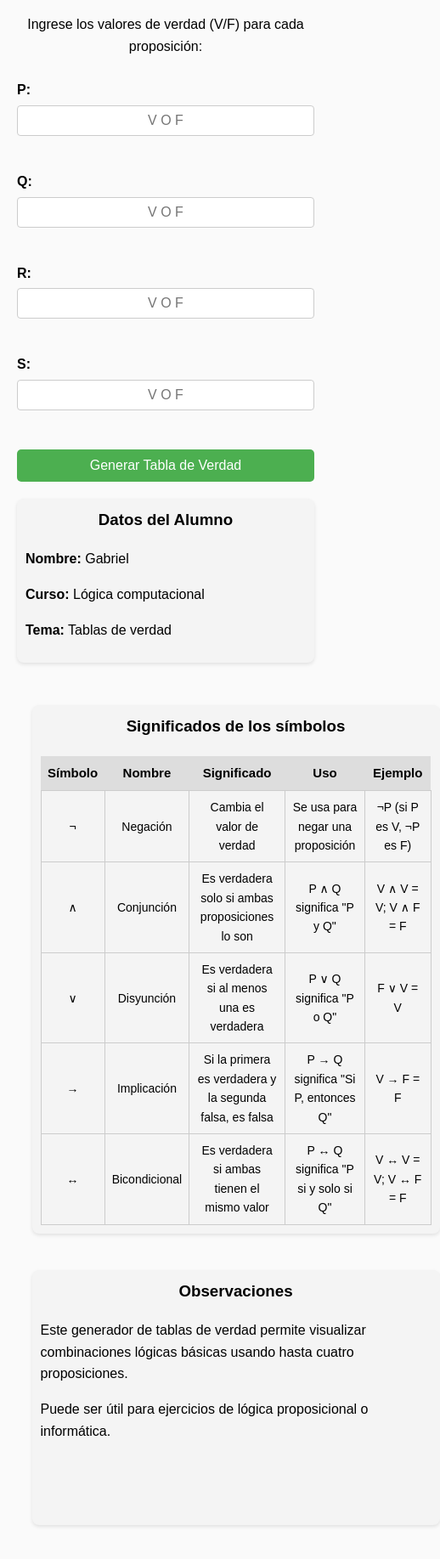
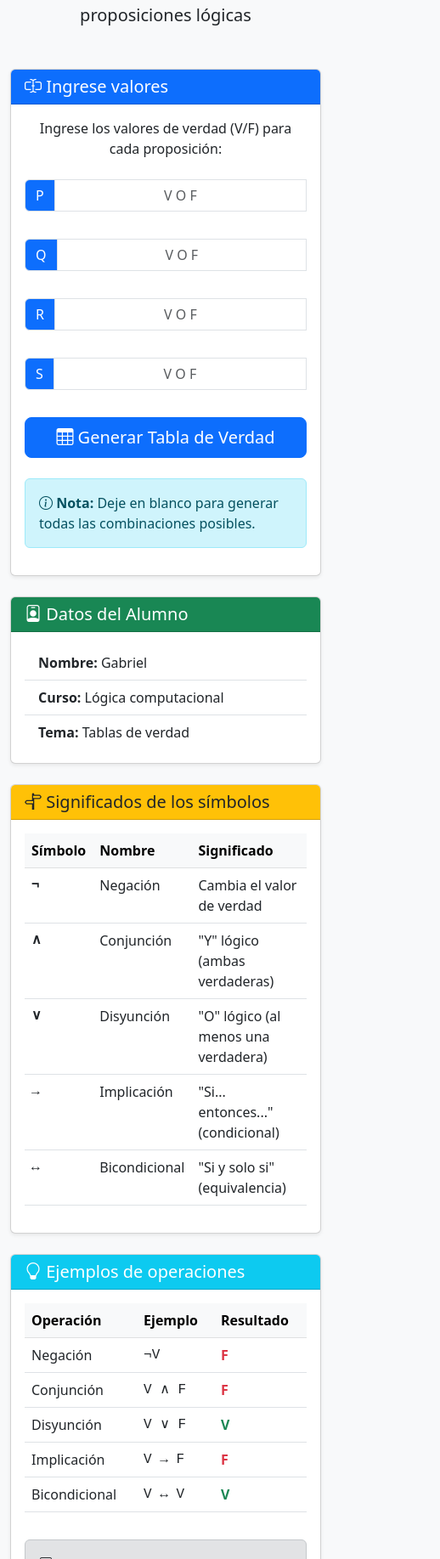
Before and after one commit to gaby28894178/000-000-mateUpateco, a plain HTML site: page index.html in a window 390 px wide. Shown: the part 165-2000 px from the top of the page at 85% size, 518 px wide, since content can reach past the window. Drawn offline with nearby package versions, Linux system fonts and the light colour scheme.

Commit message:
agrego stilo

```diff
--- a/index.html
+++ b/index.html
@@ -1,361 +1,371 @@
 <!DOCTYPE html>
 <html lang="es">
 <head>
-  <meta charset="UTF-8" />
-  <meta name="viewport" content="width=device-width, initial-scale=1" />
+  <meta charset="UTF-8">
+  <meta name="viewport" content="width=device-width, initial-scale=1">
   <title>Generador de Tabla de Verdad</title>
+  <!-- Bootstrap 5 CSS -->
+  <link href="https://cdn.jsdelivr.net/npm/bootstrap@5.3.0/dist/css/bootstrap.min.css" rel="stylesheet">
+  <!-- Bootstrap Icons -->
+  <link rel="stylesheet" href="https://cdn.jsdelivr.net/npm/bootstrap-icons@1.10.0/font/bootstrap-icons.css">
   <style>
-    /* Reset básico */
-    * {
-      box-sizing: border-box;
+    .logic-card {
+      transition: transform 0.3s ease;
     }
-
-    body {
-      font-family: Arial, sans-serif;
-      max-width: 1000px;
-      margin: 0 auto;
-      padding: 20px;
-      line-height: 1.6;
-      display: flex;
-      flex-direction: column;
-      align-items: center;
-      background-color: #fafafa;
+    .logic-card:hover {
+      transform: translateY(-5px);
+      box-shadow: 0 10px 20px rgba(0,0,0,0.1);
     }
-
-    h1, h2, h3 {
-      text-align: center;
-      width: 100%;
-      max-width: 800px;
+    .table-responsive {
+      max-height: 70vh;
     }
-
-    #input-section, #result-section {
-      width: 100%;
-      max-width: 800px;
-      display: flex;
-      flex-direction: column;
-      align-items: center;
-    }
-
-    .input-group {
-      margin: 10px 0;
-      width: 100%;
-      max-width: 300px;
-      display: flex;
-      flex-direction: column;
-      align-items: flex-start;
-    }
-
-    .input-group label {
-      margin-bottom: 5px;
+    .symbol {
+      font-family: 'Courier New', monospace;
       font-weight: bold;
     }
-
-    .input-group input {
-      padding: 8px;
-      width: 100%;
-      font-size: 16px;
-      border: 1px solid #ccc;
-      border-radius: 4px;
-      text-transform: uppercase;
+    .input-group-prepend .input-group-text {
+      min-width: 40px;
+      justify-content: center;
+    }
+    .truth-value {
+      font-weight: bold;
       text-align: center;
     }
-
-    button {
-      margin-top: 15px;
-      padding: 10px 20px;
-      background-color: #4CAF50;
-      color: white;
-      border: none;
-      border-radius: 5px;
-      cursor: pointer;
-      font-size: 16px;
-      transition: background-color 0.3s ease;
-      align-self: center;
-      min-width: 150px;
+    .truth-value.true {
+      color: #198754;
     }
-
-    button:hover {
-      background-color: #459649;
+    .truth-value.false {
+      color: #dc3545;
     }
-
-    .error {
-      color: red;
-      font-size: 14px;
-      margin-top: 3px;
-      align-self: center;
-      height: 18px;
-    }
-
-    .card {
-      margin-top: 20px;
-      padding: 10px;
-      border-radius: 8px;
-      background-color: #f4f4f4;
-      box-shadow: 0 2px 4px rgba(0,0,0,0.1);
-      width: 100%;
-      max-width: 800px;
-    }
-
-    .card h3 {
-      margin-top: 0;
-      text-align: center;
-    }
-
-    .row {
-      display: flex;
-      flex-wrap: wrap;
-      gap: 23px;
-      justify-content: center;
-      margin-top: 30px;
-      width: 90%;
-      max-width: 800px;
-    }
-
-    .col {
-      flex: 1 1 300px;
-      min-width: 480px;
-      max-width: 400px;
-    }
-
-    table {
-      width: 100%;
-      border-collapse: collapse;
-      margin: 20px 0 0 0;
-      font-size: 14px;
-      text-align: center;
-    }
-
-    thead th {
-      background-color: #ddd;
-      padding: 8px;
-      font-weight: bold;
-      font-size: 15px;
-    }
-
-    tbody td {
-      border: 1px solid #ccc;
-      padding: 8px;
-    }
-
-    /* Para tablas horizontales en móviles */
-    #tabla-container {
-      width: 100%;
-      overflow-x: auto;
-      margin-top: 15px;
-    }
-
-    /* Ajuste responsive inputs en pantallas pequeñas */
-    @media (max-width: 480px) {
-      .input-group {
-        max-width: 100%;
-        width: 100%;
-      }
-
-      button {
-        width: 100%;
-        min-width: unset;
-      }
-
-      .row {
-        flex-direction: column;
-        max-width: 100%;
-      }
-
-      .col {
-        max-width: 100%;
-      }
+    .operation-example {
+      font-family: 'Courier New', monospace;
+      background-color: #f8f9fa;
+      padding: 2px 5px;
+      border-radius: 3px;
     }
   </style>
 </head>
-<body>
-  <h1>Generador de Tabla de Verdad</h1>
+<body class="bg-light">
+  <div class="container py-5">
+    <!-- Header -->
+    <header class="text-center mb-5">
+      <h1 class="display-4 fw-bold text-primary">
+        <i class="bi bi-table"></i> Generador de Tabla de Verdad
+      </h1>
+      <p class="lead">Herramienta para análisis de proposiciones lógicas</p>
+    </header>
 
-  <div id="input-section">
-    <p style="text-align:center; max-width: 800px;">
-      Ingrese los valores de verdad (V/F) para cada proposición:
-    </p>
+    <div class="row">
+      <!-- Input Section -->
+      <div class="col-lg-8 mx-auto" id="input-section">
+        <div class="card shadow-sm mb-4">
+          <div class="card-header bg-primary text-white">
+            <h2 class="h5 mb-0"><i class="bi bi-input-cursor-text"></i> Ingrese valores</h2>
+          </div>
+          <div class="card-body">
+            <p class="text-center mb-4">Ingrese los valores de verdad (V/F) para cada proposición:</p>
 
-    <div class="input-group">
-      <label for="p">P: </label>
-      <input type="text" id="p" maxlength="1" placeholder="V o F" />
-      <span id="p-error" class="error"></span>
+            <div class="row g-3">
+              <div class="col-md-6">
+                <div class="input-group mb-3">
+                  <span class="input-group-text bg-primary text-white">P</span>
+                  <input type="text" class="form-control text-center text-uppercase" id="p" maxlength="1" placeholder="V o F">
+                  <div class="invalid-feedback" id="p-error">Debe ser V o F</div>
+                </div>
+              </div>
+              <div class="col-md-6">
+                <div class="input-group mb-3">
+                  <span class="input-group-text bg-primary text-white">Q</span>
+                  <input type="text" class="form-control text-center text-uppercase" id="q" maxlength="1" placeholder="V o F">
+                  <div class="invalid-feedback" id="q-error">Debe ser V o F</div>
+                </div>
+              </div>
+              <div class="col-md-6">
+                <div class="input-group mb-3">
+                  <span class="input-group-text bg-primary text-white">R</span>
+                  <input type="text" class="form-control text-center text-uppercase" id="r" maxlength="1" placeholder="V o F">
+                  <div class="invalid-feedback" id="r-error">Debe ser V o F</div>
+                </div>
+              </div>
+              <div class="col-md-6">
+                <div class="input-group mb-3">
+                  <span class="input-group-text bg-primary text-white">S</span>
+                  <input type="text" class="form-control text-center text-uppercase" id="s" maxlength="1" placeholder="V o F">
+                  <div class="invalid-feedback" id="s-error">Debe ser V o F</div>
+                </div>
+              </div>
             </div>
 
-    <div class="input-group">
-      <label for="q">Q: </label>
-      <input type="text" id="q" maxlength="1" placeholder="V o F" />
-      <span id="q-error" class="error"></span>
+            <div class="d-grid gap-2 mt-3">
+              <button class="btn btn-primary btn-lg" onclick="generarTabla()">
+                <i class="bi bi-table"></i> Generar Tabla de Verdad
+              </button>
             </div>
 
-    <div class="input-group">
-      <label for="r">R: </label>
-      <input type="text" id="r" maxlength="1" placeholder="V o F" />
-      <span id="r-error" class="error"></span>
+            <div class="alert alert-info mt-4">
+              <i class="bi bi-info-circle"></i> <strong>Nota:</strong> Deje en blanco para generar todas las combinaciones posibles.
+            </div>
+          </div>
         </div>
 
-    <div class="input-group">
-      <label for="s">S: </label>
-      <input type="text" id="s" maxlength="1" placeholder="V o F" />
-      <span id="s-error" class="error"></span>
+        <!-- Student Info -->
+        <div class="card shadow-sm mb-4 logic-card">
+          <div class="card-header bg-success text-white">
+            <h2 class="h5 mb-0"><i class="bi bi-person-badge"></i> Datos del Alumno</h2>
+          </div>
+          <div class="card-body">
+            <ul class="list-group list-group-flush">
+              <li class="list-group-item"><strong>Nombre:</strong> Gabriel</li>
+              <li class="list-group-item"><strong>Curso:</strong> Lógica computacional</li>
+              <li class="list-group-item"><strong>Tema:</strong> Tablas de verdad</li>
+            </ul>
+          </div>
+        </div>
       </div>
 
-    <button onclick="generarTabla()">Generar Tabla de Verdad</button>
-
-    <div class="card">
-      <h3>Datos del Alumno</h3>
-      <p><strong>Nombre:</strong> Gabriel</p>
-      <p><strong>Curso:</strong> Lógica computacional</p>
-      <p><strong>Tema:</strong> Tablas de verdad</p>
+      <!-- Symbols and Info -->
+      <div class="col-lg-8 mx-auto">
+        <div class="row g-4">
+          <div class="col-md-6">
+            <div class="card shadow-sm h-100 logic-card">
+              <div class="card-header bg-warning text-dark">
+                <h2 class="h5 mb-0"><i class="bi bi-signpost-split"></i> Significados de los símbolos</h2>
               </div>
-
-    <div class="row">
-      <div class="col card">
-        <h3>Significados de los símbolos</h3>
-        <table>
-          <thead>
+              <div class="card-body">
+                <div class="table-responsive">
+                  <table class="table table-hover">
+                    <thead class="table-light">
                       <tr>
                         <th>Símbolo</th>
                         <th>Nombre</th>
                         <th>Significado</th>
-              <th>Uso</th>
-              <th>Ejemplo</th>
                       </tr>
                     </thead>
                     <tbody>
                       <tr>
-              <td>¬</td>
+                        <td class="symbol">¬</td>
                         <td>Negación</td>
                         <td>Cambia el valor de verdad</td>
-              <td>Se usa para negar una proposición</td>
-              <td>¬P (si P es V, ¬P es F)</td>
                       </tr>
                       <tr>
-              <td>∧</td>
+                        <td class="symbol">∧</td>
                         <td>Conjunción</td>
-              <td>Es verdadera solo si ambas proposiciones lo son</td>
-              <td>P ∧ Q significa "P y Q"</td>
-              <td>V ∧ V = V; V ∧ F = F</td>
+                        <td>"Y" lógico (ambas verdaderas)</td>
                       </tr>
                       <tr>
-              <td>∨</td>
+                        <td class="symbol">∨</td>
                         <td>Disyunción</td>
-              <td>Es verdadera si al menos una es verdadera</td>
-              <td>P ∨ Q significa "P o Q"</td>
-              <td>F ∨ V = V</td>
+                        <td>"O" lógico (al menos una verdadera)</td>
                       </tr>
                       <tr>
-              <td>→</td>
+                        <td class="symbol">→</td>
                         <td>Implicación</td>
-              <td>Si la primera es verdadera y la segunda falsa, es falsa</td>
-              <td>P → Q significa "Si P, entonces Q"</td>
-              <td>V → F = F</td>
+                        <td>"Si... entonces..." (condicional)</td>
                       </tr>
                       <tr>
-              <td>↔</td>
+                        <td class="symbol">↔</td>
                         <td>Bicondicional</td>
-              <td>Es verdadera si ambas tienen el mismo valor</td>
-              <td>P ↔ Q significa "P si y solo si Q"</td>
-              <td>V ↔ V = V; V ↔ F = F</td>
+                        <td>"Si y solo si" (equivalencia)</td>
                       </tr>
                     </tbody>
                   </table>
                 </div>
-
-      <div class="col card">
-        <h3>Observaciones</h3>
-        <p>Este generador de tablas de verdad permite visualizar combinaciones lógicas básicas usando hasta cuatro proposiciones.</p>
-        <p>Puede ser útil para ejercicios de lógica proposicional o informática.</p>
               </div>
             </div>
           </div>
 
-  <div id="result-section" style="display: none;">
-    <h2>Tabla de Verdad Generada</h2>
-    <div id="tabla-container"></div>
-    <button onclick="volver()">Volver</button>
+          <div class="col-md-6">
+            <div class="card shadow-sm h-100 logic-card">
+              <div class="card-header bg-info text-white">
+                <h2 class="h5 mb-0"><i class="bi bi-lightbulb"></i> Ejemplos de operaciones</h2>
+              </div>
+              <div class="card-body">
+                <div class="table-responsive">
+                  <table class="table table-hover">
+                    <thead class="table-light">
+                      <tr>
+                        <th>Operación</th>
+                        <th>Ejemplo</th>
+                        <th>Resultado</th>
+                      </tr>
+                    </thead>
+                    <tbody>
+                      <tr>
+                        <td>Negación</td>
+                        <td class="operation-example">¬V</td>
+                        <td><span class="truth-value false">F</span></td>
+                      </tr>
+                      <tr>
+                        <td>Conjunción</td>
+                        <td class="operation-example">V ∧ F</td>
+                        <td><span class="truth-value false">F</span></td>
+                      </tr>
+                      <tr>
+                        <td>Disyunción</td>
+                        <td class="operation-example">V ∨ F</td>
+                        <td><span class="truth-value true">V</span></td>
+                      </tr>
+                      <tr>
+                        <td>Implicación</td>
+                        <td class="operation-example">V → F</td>
+                        <td><span class="truth-value false">F</span></td>
+                      </tr>
+                      <tr>
+                        <td>Bicondicional</td>
+                        <td class="operation-example">V ↔ V</td>
+                        <td><span class="truth-value true">V</span></td>
+                      </tr>
+                    </tbody>
+                  </table>
+                </div>
+                <div class="alert alert-secondary mt-3">
+                  <i class="bi bi-journal-text"></i> <strong>Observación:</strong> Este generador permite visualizar combinaciones lógicas básicas usando hasta cuatro proposiciones (P, Q, R, S).
+                </div>
+              </div>
+            </div>
+          </div>
+        </div>
+      </div>
     </div>
 
+    <!-- Result Section -->
+    <div class="row mt-4 d-none" id="result-section">
+      <div class="col-12">
+        <div class="card shadow">
+          <div class="card-header bg-primary text-white">
+            <h2 class="h4 mb-0"><i class="bi bi-table"></i> Tabla de Verdad Generada</h2>
+          </div>
+          <div class="card-body">
+            <div class="table-responsive">
+              <div id="tabla-container"></div>
+            </div>
+            <div class="d-grid gap-2 mt-3">
+              <button class="btn btn-outline-primary" onclick="volver()">
+                <i class="bi bi-arrow-left"></i> Volver
+              </button>
+            </div>
+          </div>
+        </div>
+      </div>
+    </div>
+  </div>
+
+  <!-- Bootstrap JS Bundle with Popper -->
+  <script src="https://cdn.jsdelivr.net/npm/bootstrap@5.3.0/dist/js/bootstrap.bundle.min.js"></script>
+
   <script>
+    // Validación de entrada
     function validarEntrada(valor) {
-      return valor.toUpperCase() === 'V' || valor.toUpperCase() === 'F';
+      return valor === '' || valor.toUpperCase() === 'V' || valor.toUpperCase() === 'F';
     }
 
+    // Generar tabla de verdad
     function generarTabla() {
+      // Obtener valores
       const p = document.getElementById('p').value.toUpperCase();
       const q = document.getElementById('q').value.toUpperCase();
       const r = document.getElementById('r').value.toUpperCase();
       const s = document.getElementById('s').value.toUpperCase();
 
+      // Validar entradas
       let valido = true;
-      if (!validarEntrada(p) && p !== '') {
-        document.getElementById('p-error').textContent = 'Debe ser V o F';
+      const inputs = ['p', 'q', 'r', 's'];
+
+      inputs.forEach(id => {
+        const input = document.getElementById(id);
+        const error = document.getElementById(`${id}-error`);
+
+        if (!validarEntrada(input.value)) {
+          input.classList.add('is-invalid');
+          error.style.display = 'block';
           valido = false;
-      } else document.getElementById('p-error').textContent = '';
-
-      if (!validarEntrada(q) && q !== '') {
-        document.getElementById('q-error').textContent = 'Debe ser V o F';
-        valido = false;
-      } else document.getElementById('q-error').textContent = '';
-
-      if (!validarEntrada(r) && r !== '') {
-        document.getElementById('r-error').textContent = 'Debe ser V o F';
-        valido = false;
-      } else document.getElementById('r-error').textContent = '';
-
-      if (!validarEntrada(s) && s !== '') {
-        document.getElementById('s-error').textContent = 'Debe ser V o F';
-        valido = false;
-      } else document.getElementById('s-error').textContent = '';
+        } else {
+          input.classList.remove('is-invalid');
+          error.style.display = 'none';
+        }
+      });
 
       if (!valido) return;
 
-      const combinaciones = generarCombinaciones();
+      // Generar combinaciones
+      const combinaciones = generarCombinaciones(p, q, r, s);
+
+      // Crear tabla HTML
       let tablaHTML = `
-        <table>
-          <thead>
+        <table class="table table-bordered table-hover">
+          <thead class="table-primary">
             <tr>
-              <th>P</th><th>Q</th><th>R</th><th>S</th>
-              <th>¬P</th><th>P ∧ Q</th><th>P ∨ Q</th><th>P → Q</th><th>P ↔ Q</th>
+              <th>P</th>
+              <th>Q</th>
+              <th>R</th>
+              <th>S</th>
+              <th>¬P</th>
+              <th>¬Q</th>
+              <th>P ∧ Q</th>
+              <th>P ∨ Q</th>
+              <th>P → Q</th>
+              <th>P ↔ Q</th>
             </tr>
           </thead>
           <tbody>
       `;
 
+      // Llenar tabla con datos
       combinaciones.forEach(([P, Q, R, S]) => {
+        const rowClass = P === 'V' && Q === 'V' ? 'table-success' : '';
         tablaHTML += `
-          <tr>
-            <td>${P}</td><td>${Q}</td><td>${R}</td><td>${S}</td>
-            <td>${negacion(P)}</td>
-            <td>${conjuncion(P, Q)}</td>
-            <td>${disyuncion(P, Q)}</td>
-            <td>${implicacion(P, Q)}</td>
-            <td>${bicondicional(P, Q)}</td>
+          <tr class="${rowClass}">
+            <td class="truth-value ${P === 'V' ? 'true' : 'false'}">${P}</td>
+            <td class="truth-value ${Q === 'V' ? 'true' : 'false'}">${Q}</td>
+            <td class="truth-value ${R === 'V' ? 'true' : 'false'}">${R}</td>
+            <td class="truth-value ${S === 'V' ? 'true' : 'false'}">${S}</td>
+            <td class="truth-value ${negacion(P) === 'V' ? 'true' : 'false'}">${negacion(P)}</td>
+            <td class="truth-value ${negacion(Q) === 'V' ? 'true' : 'false'}">${negacion(Q)}</td>
+            <td class="truth-value ${conjuncion(P, Q) === 'V' ? 'true' : 'false'}">${conjuncion(P, Q)}</td>
+            <td class="truth-value ${disyuncion(P, Q) === 'V' ? 'true' : 'false'}">${disyuncion(P, Q)}</td>
+            <td class="truth-value ${implicacion(P, Q) === 'V' ? 'true' : 'false'}">${implicacion(P, Q)}</td>
+            <td class="truth-value ${bicondicional(P, Q) === 'V' ? 'true' : 'false'}">${bicondicional(P, Q)}</td>
           </tr>
         `;
       });
 
-      tablaHTML += '</tbody></table>';
+      tablaHTML += `</tbody></table>`;
 
+      // Mostrar resultados
       document.getElementById('tabla-container').innerHTML = tablaHTML;
-      document.getElementById('input-section').style.display = 'none';
-      document.getElementById('result-section').style.display = 'block';
+      document.getElementById('input-section').classList.add('d-none');
+      document.getElementById('result-section').classList.remove('d-none');
+
+      // Scroll a resultados
+      document.getElementById('result-section').scrollIntoView({ behavior: 'smooth' });
     }
 
-    function generarCombinaciones() {
+    // Generar combinaciones posibles
+    function generarCombinaciones(p, q, r, s) {
       const valores = ['V', 'F'];
       const combinaciones = [];
-      for (let i = 0; i < valores.length; i++) {
-        for (let j = 0; j < valores.length; j++) {
-          for (let k = 0; k < valores.length; k++) {
-            for (let l = 0; l < valores.length; l++) {
-              combinaciones.push([valores[i], valores[j], valores[k], valores[l]]);
+
+      // Determinar qué variables tienen valores fijos
+      const pFijo = p !== '';
+      const qFijo = q !== '';
+      const rFijo = r !== '';
+      const sFijo = s !== '';
+
+      // Generar combinaciones basadas en qué variables están fijas
+      for (const vp of pFijo ? [p] : valores) {
+        for (const vq of qFijo ? [q] : valores) {
+          for (const vr of rFijo ? [r] : valores) {
+            for (const vs of sFijo ? [s] : valores) {
+              combinaciones.push([vp, vq, vr, vs]);
             }
           }
         }
       }
+
       return combinaciones;
     }
 
+    // Operaciones lógicas
     function negacion(valor) {
       return valor === 'V' ? 'F' : 'V';
     }
@@ -365,7 +375,7 @@
     }
 
     function disyuncion(a, b) {
-      return a === 'F' && b === 'F' ? 'F' : 'V';
+      return a === 'V' || b === 'V' ? 'V' : 'F';
     }
 
     function implicacion(a, b) {
@@ -376,10 +386,25 @@
       return a === b ? 'V' : 'F';
     }
 
+    // Volver al formulario
     function volver() {
-      document.getElementById('input-section').style.display = 'flex';
-      document.getElementById('result-section').style.display = 'none';
+      document.getElementById('input-section').classList.remove('d-none');
+      document.getElementById('result-section').classList.add('d-none');
+      window.scrollTo({ top: 0, behavior: 'smooth' });
     }
+
+    // Validación en tiempo real
+    document.querySelectorAll('input').forEach(input => {
+      input.addEventListener('input', function() {
+        if (this.value !== '' && !validarEntrada(this.value)) {
+          this.classList.add('is-invalid');
+          document.getElementById(`${this.id}-error`).style.display = 'block';
+        } else {
+          this.classList.remove('is-invalid');
+          document.getElementById(`${this.id}-error`).style.display = 'none';
+        }
+      });
+    });
   </script>
 </body>
 </html>
```
Lines whose indentation alone changed are shown as unchanged.
